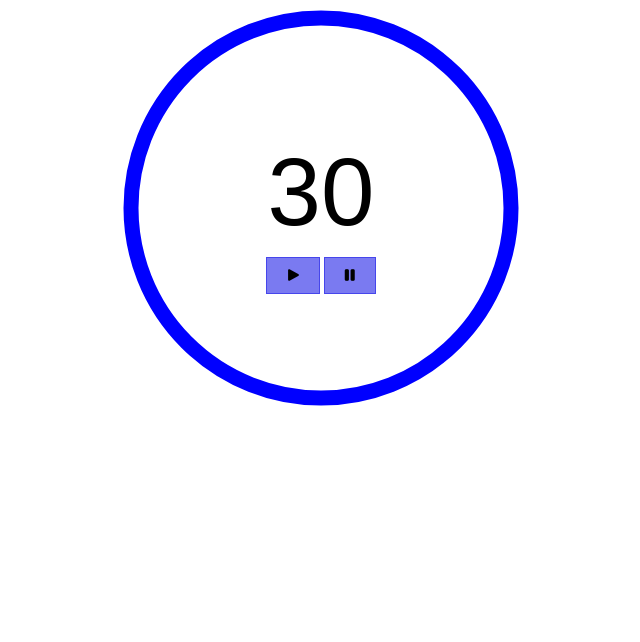
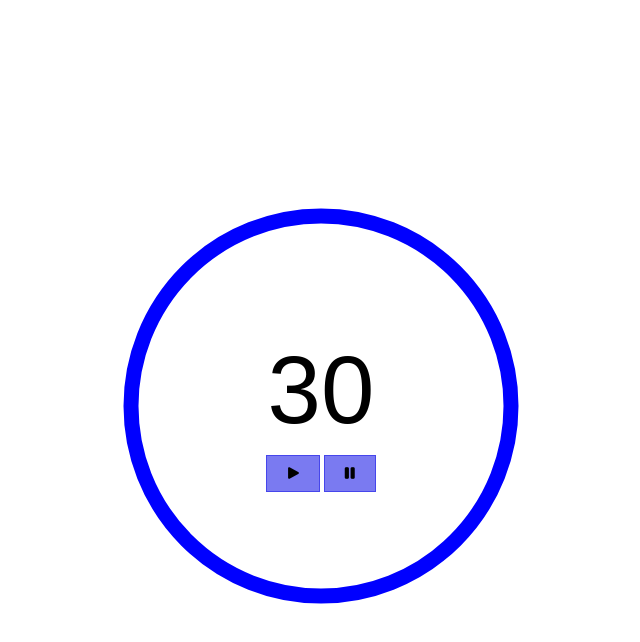
Before and after one commit to elghannay/dom-project-I, a plain HTML site: page Timer/index.html in a window 1280 px wide. Shown: the whole page, without its empty margins (319-959 px from the left). Drawn offline with Linux system fonts and the light colour scheme.

Commit message:
minor changes to the code

```diff
--- a/Timer/dom centric approach.js
+++ b/Timer/dom centric approach.js
@@ -5,11 +5,13 @@ const circle = document.querySelector('circle');
 const radius = circle.getAttribute('r');
 const perimeter = radius * Math.PI * 2;
 let totalDuration = 0;
+// we need totalDuration for calculating dashoffset
 
 const timer = new Timer(startButton, pauseButton, duration, {
     onStart(total) {
         circle.setAttribute('stroke-dasharray', perimeter);
         totalDuration = total;
+        // stroke-dasharray(10) make the 10 pixels long dashes and 10 pixel long gaps
     },
     onTick(timeRemaining) {
         circle.setAttribute('stroke-dashoffset', (perimeter * timeRemaining / totalDuration - perimeter));
--- a/Timer/main.css
+++ b/Timer/main.css
@@ -1,5 +1,16 @@
 .circle {
     position: relative;
+}
+
+body {
+    display: flex;
+    justify-content: center;
+    align-items: center;
+    height: 100vh;
+}
+
+html {
+    height: 100%;
 }
 
 .controls {
```
Also changed, not shown: Timer/index.html (+1 -0 lines), Timer/timer.js (+14 -0 lines).
